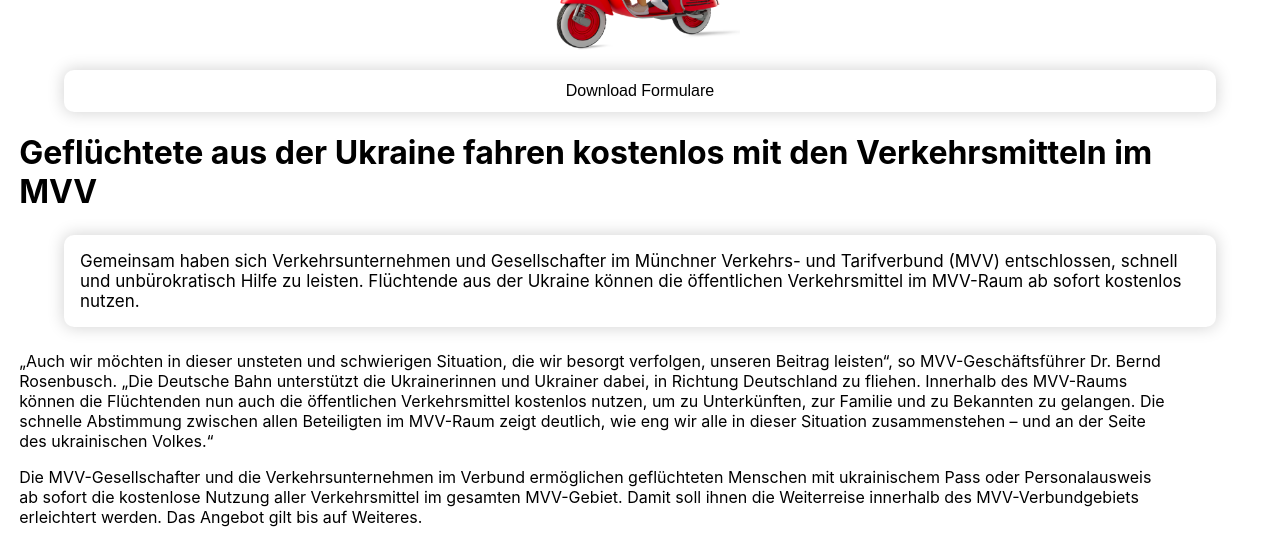
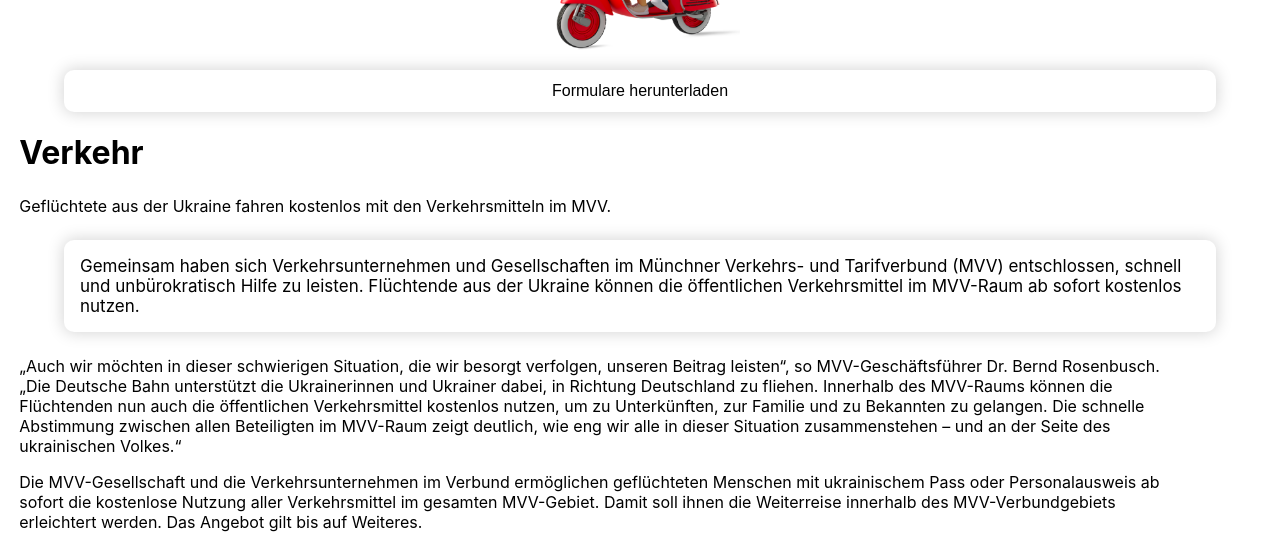
Before and after one commit to xSilentStorm313/Projekt-Web, a React (Create React App) app in the folder webapp/: page /verkehr in a window 1280 px wide. Shown: the part 262-800 px from the top of the page. Built offline with nearby package versions, Linux system fonts and the light colour scheme; no server answers.

Commit message:
Beiträge verbessert

```diff
--- a/webapp/src/Lila/BeitagInhaltVerkehrLila.js
+++ b/webapp/src/Lila/BeitagInhaltVerkehrLila.js
@@ -10,7 +10,8 @@ export default function BeitragInhaltVerkehr() {
         <div className="abstand2">
             <img src={verkehr} className="formular" alt="formular" />
             <button className="downloadbuttongrün">Formulare herunterladen</button>
-            <h2 className="überschrift2">Geflüchtete aus der Ukraine fahren kostenlos mit den Verkehrsmitteln im MVV</h2>
+            <h1 className="überschrift1">Verkehr</h1>
+            <p className="textgrün">Geflüchtete aus der Ukraine fahren kostenlos mit den Verkehrsmitteln im MVV.</p>
             <div className="infotextasylgrün">Gemeinsam haben sich Verkehrsunternehmen und Gesellschaften im Münchner Verkehrs- und Tarifverbund (MVV) dazu entschlossen, schnell und unbürokratisch Hilfe zu leisten. Flüchtende aus der Ukraine können die öffentlichen Verkehrsmittel im MVV-Raum ab sofort kostenlos nutzen.</div>
             <p className="textgrün">
             „Auch wir möchten in dieser schwierigen Situation, die wir besorgt verfolgen, unseren Beitrag leisten“, so MVV-Geschäftsführer Dr. Bernd Rosenbusch. „Die Deutsche Bahn unterstützt die Ukrainerinnen und Ukrainer dabei, in Richtung Deutschland zu fliehen. Innerhalb des MVV-Raums können die Flüchtenden nun auch die öffentlichen Verkehrsmittel kostenlos nutzen, um zu Unterkünften, zur Familie und zu Bekannten zu gelangen. Die schnelle Abstimmung zwischen allen Beteiligten im MVV-Raum zeigt deutlich, wie eng wir alle in dieser Situation zusammenstehen – und an der Seite des ukrainischen Volkes.“</p>
--- a/webapp/src/components/BeiträgeGrün/BeitagInhaltVerkehrgrün.js
+++ b/webapp/src/components/BeiträgeGrün/BeitagInhaltVerkehrgrün.js
@@ -9,13 +9,14 @@ export default function BeitragInhaltVerkehr() {
     return (
         <div className="abstand2">
             <img src={verkehr} className="formular" alt="formular" />
-            <button className="downloadbuttongrün">Download Formulare</button>
-            <h1 className="überschrift2">Geflüchtete aus der Ukraine fahren kostenlos mit den Verkehrsmitteln im MVV</h1>
-            <div className="infotextasylgrün">Gemeinsam haben sich Verkehrsunternehmen und Gesellschafter im Münchner Verkehrs- und Tarifverbund (MVV) entschlossen, schnell und unbürokratisch Hilfe zu leisten. Flüchtende aus der Ukraine können die öffentlichen Verkehrsmittel im MVV-Raum ab sofort kostenlos nutzen.</div>
+            <button className="downloadbuttongrün">Formulare herunterladen</button>
+            <h1 className="überschrift1">Verkehr</h1>
+            <p className="textgrün">Geflüchtete aus der Ukraine fahren kostenlos mit den Verkehrsmitteln im MVV.</p>
+            <div className="infotextasylgrün">Gemeinsam haben sich Verkehrsunternehmen und Gesellschaften im Münchner Verkehrs- und Tarifverbund (MVV) entschlossen, schnell und unbürokratisch Hilfe zu leisten. Flüchtende aus der Ukraine können die öffentlichen Verkehrsmittel im MVV-Raum ab sofort kostenlos nutzen.</div>
             <p className="textgrün">
-            „Auch wir möchten in dieser unsteten und schwierigen Situation, die wir besorgt verfolgen, unseren Beitrag leisten“, so MVV-Geschäftsführer Dr. Bernd Rosenbusch. „Die Deutsche Bahn unterstützt die Ukrainerinnen und Ukrainer dabei, in Richtung Deutschland zu fliehen. Innerhalb des MVV-Raums können die Flüchtenden nun auch die öffentlichen Verkehrsmittel kostenlos nutzen, um zu Unterkünften, zur Familie und zu Bekannten zu gelangen. Die schnelle Abstimmung zwischen allen Beteiligten im MVV-Raum zeigt deutlich, wie eng wir alle in dieser Situation zusammenstehen – und an der Seite des ukrainischen Volkes.“</p>
+            „Auch wir möchten in dieser schwierigen Situation, die wir besorgt verfolgen, unseren Beitrag leisten“, so MVV-Geschäftsführer Dr. Bernd Rosenbusch. „Die Deutsche Bahn unterstützt die Ukrainerinnen und Ukrainer dabei, in Richtung Deutschland zu fliehen. Innerhalb des MVV-Raums können die Flüchtenden nun auch die öffentlichen Verkehrsmittel kostenlos nutzen, um zu Unterkünften, zur Familie und zu Bekannten zu gelangen. Die schnelle Abstimmung zwischen allen Beteiligten im MVV-Raum zeigt deutlich, wie eng wir alle in dieser Situation zusammenstehen – und an der Seite des ukrainischen Volkes.“</p>
             <p className="textgrün">
-            Die MVV-Gesellschafter und die Verkehrsunternehmen im Verbund ermöglichen geflüchteten Menschen mit ukrainischem Pass oder Personalausweis ab sofort die kostenlose Nutzung aller Verkehrsmittel im gesamten MVV-Gebiet. Damit soll ihnen die Weiterreise innerhalb des MVV-Verbundgebiets erleichtert werden. Das Angebot gilt bis auf Weiteres.
+            Die MVV-Gesellschaft und die Verkehrsunternehmen im Verbund ermöglichen geflüchteten Menschen mit ukrainischem Pass oder Personalausweis ab sofort die kostenlose Nutzung aller Verkehrsmittel im gesamten MVV-Gebiet. Damit soll ihnen die Weiterreise innerhalb des MVV-Verbundgebiets erleichtert werden. Das Angebot gilt bis auf Weiteres.
             </p>
 
             <p className="beitrag-kommentar-überschrift">Kommentare</p>
--- a/webapp/src/components/BeiträgeLila/BeitragInhaltVereinsanmeldung.js
+++ b/webapp/src/components/BeiträgeLila/BeitragInhaltVereinsanmeldung.js
@@ -7,7 +7,7 @@ export default function BeitragInhaltVereinsanmeldung() {
     return (
         <div className="abstand2">
             <img src={sportverein} className="formular" alt="formular" />
-            <button className="downloadbutton">Download Formulare</button>
+            <button className="downloadbutton">Formulare herunterladen</button>
             <h1 className="überschrift1">Vereinsanmeldung</h1>
             <p className="text">In Deutschland kommt es bei der Anerkennung der Abschlüsse sehr auf den jeweiligen Abschluss an.</p>
             <div className="infotextasyl">Dementsprechend empfehlen wir Ihnen das <a href="https://www.anerkennung-in-deutschland.de/html/de/fachkraefte.php">Infoportal der Bundesregierung
```
